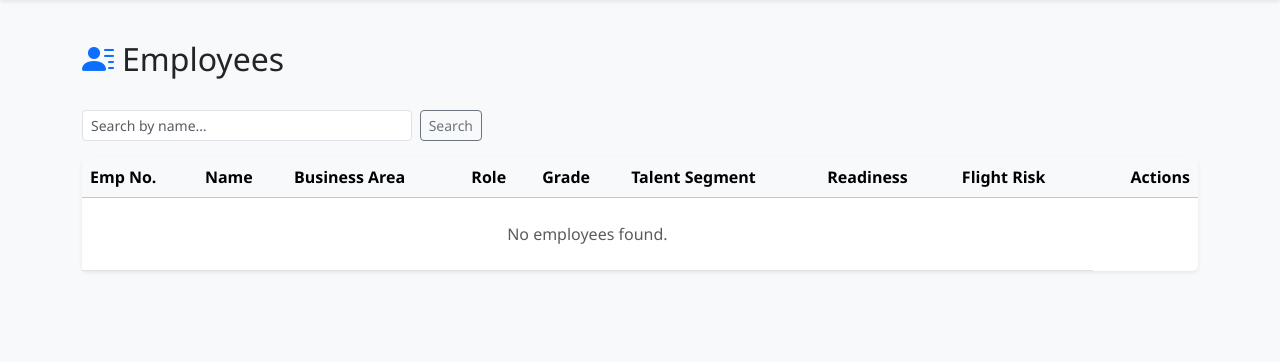
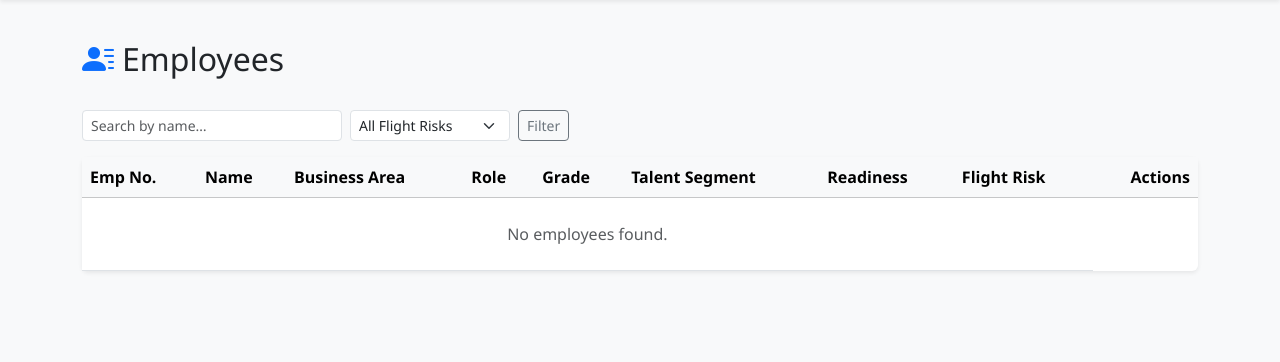
Before and after one commit to pinkmew/Talent-Management-Project, a Flask app: page /employees in a window 1280 px wide. Shown: the part 58-420 px from the top of the page. Run offline with Flask 3, Linux system fonts and the light colour scheme; the visitor is signed in with stand-in values (Sample User, id 1); data that the repository does not hold is empty; some libraries are stand-ins or nearby versions.

Commit message:
Add flight risk filter to employee list

```diff
--- a/app/routes/employees.py
+++ b/app/routes/employees.py
@@ -21,11 +21,15 @@ employees_bp = Blueprint('employees', __name__)
 @login_required
 def index():
     q = request.args.get('q', '').strip()
+    risk_filter = request.args.get('risk', '').strip()
     query = Employee.query.order_by(Employee.full_name)
     if q:
         query = query.filter(Employee.full_name.ilike(f'%{q}%'))
+    if risk_filter in ('Low', 'Medium', 'High'):
+        query = query.filter(Employee.flight_risk == risk_filter)
     employees = query.all()
-    return render_template('employees/index.html', employees=employees, title='Employees', search_query=q)
+    return render_template('employees/index.html', employees=employees,
+                           title='Employees', search_query=q, risk_filter=risk_filter)
 
 
 @employees_bp.route('/employees/<int:employee_id>')
--- a/app/templates/employees/index.html
+++ b/app/templates/employees/index.html
@@ -9,10 +9,16 @@
   {% endif %}
 </div>
 
-<form method="GET" class="mb-3 d-flex gap-2" style="max-width:400px;">
-  <input type="search" name="q" class="form-control form-control-sm" placeholder="Search by name…" value="{{ search_query }}">
-  <button class="btn btn-sm btn-outline-secondary" type="submit">Search</button>
-  {% if search_query %}<a href="{{ url_for('employees.index') }}" class="btn btn-sm btn-outline-danger">Clear</a>{% endif %}
+<form method="GET" class="mb-3 d-flex gap-2 flex-wrap">
+  <input type="search" name="q" class="form-control form-control-sm" placeholder="Search by name…" value="{{ search_query }}" style="max-width:260px;">
+  <select name="risk" class="form-select form-select-sm" style="max-width:160px;">
+    <option value="">All Flight Risks</option>
+    {% for level in ['Low','Medium','High'] %}
+    <option value="{{ level }}" {{ 'selected' if risk_filter == level }}>{{ level }} Risk</option>
+    {% endfor %}
+  </select>
+  <button class="btn btn-sm btn-outline-secondary" type="submit">Filter</button>
+  {% if search_query or risk_filter %}<a href="{{ url_for('employees.index') }}" class="btn btn-sm btn-outline-danger">Clear</a>{% endif %}
 </form>
 
 <div class="card border-0 shadow-sm">
```
